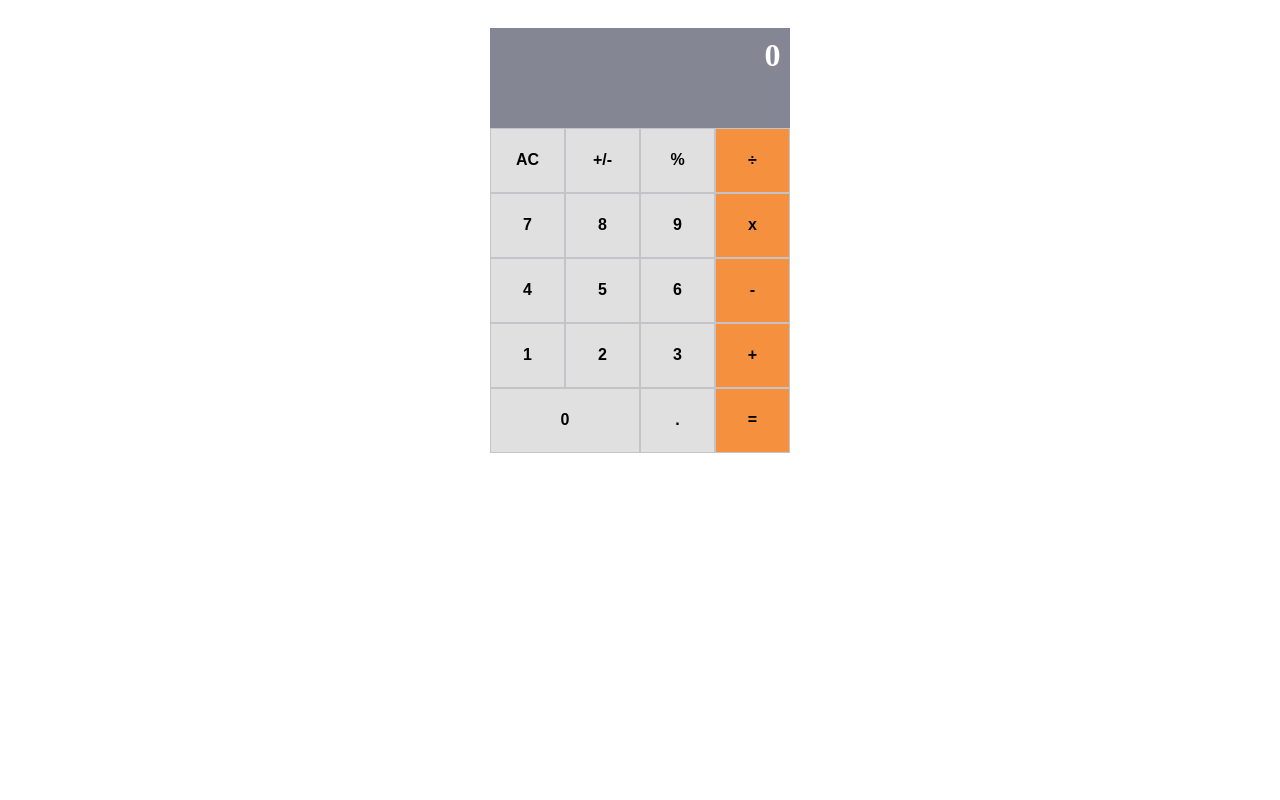
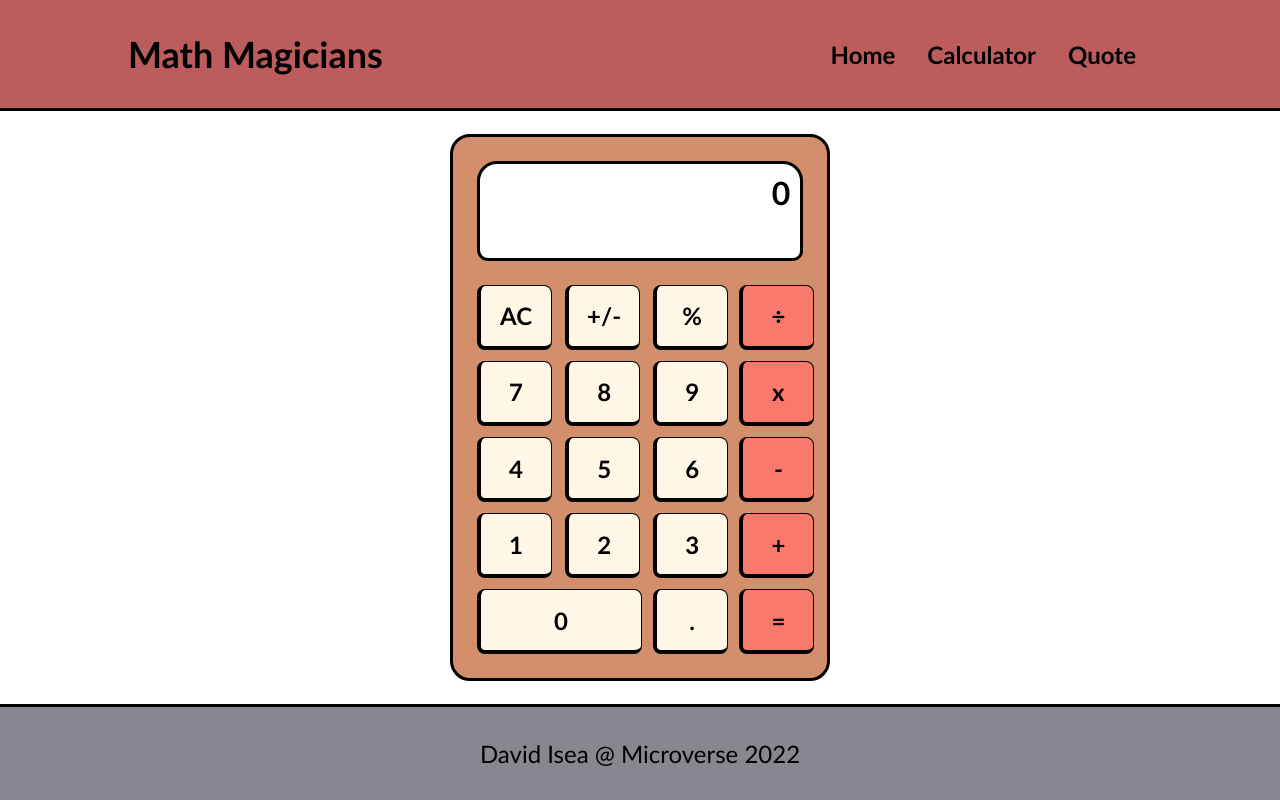
Before and after one commit to AlucardSanin/math_magicians, a React (Create React App) app: page /calculator in a window 1280 px wide. Built offline with nearby package versions, Linux system fonts and the light colour scheme.

Commit message:
Add Routes, Links & Style

```diff
--- a/package.json
+++ b/package.json
@@ -9,6 +9,7 @@
     "big.js": "^6.2.1",
     "react": "^18.2.0",
     "react-dom": "^18.2.0",
+    "react-router-dom": "^6.4.3",
     "react-scripts": "5.0.1",
     "web-vitals": "^2.1.4"
   },
--- a/public/index.html
+++ b/public/index.html
@@ -24,7 +24,7 @@
       work correctly both with client-side routing and a non-root public URL.
       Learn how to configure a non-root public URL by running `npm run build`.
     -->
-    <title>React App</title>
+    <title>Math Magicians</title>
   </head>
   <body>
     <noscript>You need to enable JavaScript to run this app.</noscript>
--- a/src/App.js
+++ b/src/App.js
@@ -1,17 +1,20 @@
-/* eslint-disable react/prefer-stateless-function */
 import React from 'react';
-import Calculator from './components/Calculator';
+import { Outlet } from 'react-router-dom';
+import Navigation from './components/NavBar';
+import Footer from './components/Footer';
 
-class App extends React.Component {
-  render() {
+function App() {
   return (
     <div className="App">
+      <header>
+        <Navigation />
+      </header>
       <main id="main-section">
-          <Calculator />
+        <Outlet />
       </main>
+      <Footer />
     </div>
   );
 }
-}
 
 export default App;
--- /dev/null
+++ b/src/components/Footer.js
@@ -0,0 +1,11 @@
+import React from 'react';
+
+function Footer() {
+  return (
+    <footer id="footer">
+      <p>David Isea @ Microverse 2022</p>
+    </footer>
+  );
+}
+
+export default Footer;
--- /dev/null
+++ b/src/components/NavBar.js
@@ -0,0 +1,17 @@
+import React from 'react';
+import { NavLink } from 'react-router-dom';
+
+function Navigation() {
+  return (
+    <nav id="navbar">
+      <h1>Math Magicians</h1>
+      <div id="nav-links">
+        <NavLink to="/" className="link">Home</NavLink>
+        <NavLink to="/calculator" className="link">Calculator</NavLink>
+        <NavLink to="/quote" className="link">Quote</NavLink>
+      </div>
+    </nav>
+  );
+}
+
+export default Navigation;
--- /dev/null
+++ b/src/css/home.css
@@ -0,0 +1,13 @@
+#home {
+  display: flex;
+  flex-direction: column;
+  align-self: flex-start;
+  margin-top: 10rem;
+  gap: 1.5rem;
+  width: 70%;
+  font-size: 1rem;
+}
+
+#home h1 {
+  font-size: 3rem;
+}
--- /dev/null
+++ b/src/css/quote.css
@@ -0,0 +1,14 @@
+#quote {
+  display: flex;
+  flex-direction: column;
+  gap: 1.5rem;
+  width: 70%;
+  font-size: 2.5rem;
+  line-height: 60px;
+  text-align: center;
+  font-style: italic;
+}
+
+#quote span {
+  font-weight: bolder;
+}
--- a/src/index.css
+++ b/src/index.css
@@ -6,6 +6,7 @@
 
 body {
   height: 100vh;
+  font-family: 'Gill Sans', 'Gill Sans MT', Calibri, 'Trebuchet MS', sans-serif;
 }
 
 #root {
@@ -19,51 +20,124 @@ body {
   justify-content: space-between;
 }
 
+header {
+  display: flex;
+  justify-content: center;
+  width: 100%;
+  padding: 2rem 0;
+  background-color: #bd5c5c;
+  font-size: 1.5rem;
+  font-weight: bolder;
+  border-bottom: 3px solid #000;
+}
+
+#navbar {
+  width: 100%;
+  max-width: 80%;
+  display: flex;
+  justify-content: space-between;
+}
+
+#nav-links {
+  display: flex;
+  justify-content: center;
+  align-items: center;
+}
+
+#nav-links a {
+  display: flex;
+  flex-direction: column;
+  padding: 0 1rem;
+  text-decoration: none;
+  color: #000;
+  font-weight: 600;
+}
+
+#nav-links a:hover {
+  color: #d9d3e1;
+}
+
+#nav-links a:hover::after {
+  content: "";
+  align-self: center;
+  width: 20px;
+  height: 5px;
+  background-color: #fff;
+}
+
 #main-section {
   display: flex;
   justify-content: center;
   align-items: center;
-  height: 60%;
+  height: 100%;
+  background-size: cover;
+  background-position: center;
+  background-repeat: no-repeat;
 }
 
 #calculator {
   height: 100%;
   max-width: 380px;
-  background: #eee;
+  background: #d38e6c;
+  border: 3px solid #000;
+  padding: 1.5rem;
+  border-radius: 20px;
 }
 
 #calc-display {
-  background-color: #858693;
-  color: white;
+  background-color: #fff;
+  color: #000;
   font-size: 2em;
-  border: 0;
   padding: 0.3em;
   text-align: right;
   width: 100%;
   height: 100px;
   font-weight: 600;
+  margin-bottom: 1.5rem;
+  border: 3px solid #000;
+  border-radius: 20px 20px 10px 11px;
 }
 
 #calculator-buttons {
   display: grid;
   grid-template-columns: repeat(4, 1fr);
+  gap: 0.7rem;
   border: 0;
 }
 
 .btn {
-  font-size: 1rem;
+  font-size: 1.5rem;
   height: 65px;
   width: 75px;
-  border: 1px solid #c3c4ca;
+  border-left: 4px solid #000;
+  border-bottom: 4px solid #000;
+  border-right: 1px solid #000;
+  border-top: 1px solid #000;
   font-weight: 600;
-  background-color: #e0e0e0;
+  font-family: inherit;
+  background-color: #fff6e5;
+  color: #000;
+  border-radius: 8px;
 }
 
 .span-2 {
   grid-column: span 2;
-  width: 150px;
+  width: 165px;
+}
+
+.green {
+  background-color: #bbef6f;
 }
 
 .orange {
-  background-color: #f5913e;
+  background-color: #fa796d;
 }
+
+#footer {
+  display: flex;
+  justify-content: center;
+  padding: 2rem;
+  font-size: 1.5rem;
+  background-color: #8a868f;
+  border-top: 3px solid #000;
+}
--- a/src/index.js
+++ b/src/index.js
@@ -1,11 +1,23 @@
 import React from 'react';
 import ReactDOM from 'react-dom/client';
+import { BrowserRouter as Router, Routes, Route } from 'react-router-dom';
 import './index.css';
 import App from './App';
+import Home from './pages/Home';
+import Calculator from './components/Calculator';
+import Quote from './pages/Quote';
 
 const root = ReactDOM.createRoot(document.getElementById('root'));
 root.render(
   <React.StrictMode>
-    <App />
+    <Router>
+      <Routes>
+        <Route path="/" element={<App />}>
+          <Route path="/" element={<Home />} />
+          <Route path="/calculator" element={<Calculator />} />
+          <Route path="/quote" element={<Quote />} />
+        </Route>
+      </Routes>
+    </Router>
   </React.StrictMode>,
 );
--- /dev/null
+++ b/src/pages/Home.js
@@ -0,0 +1,15 @@
+/* eslint-disable */
+import React from 'react';
+import '../css/home.css'
+
+
+const Home = () => (
+  <section id="home">
+    <h1>Welcome to our page!</h1>
+    <p>Lorem ipsum dolor sit amet, consectetur adipiscing elit. Suspendisse in ligula tortor. Aliquam fermentum enim ac turpis congue, sed accumsan lorem mollis. Pellentesque ultricies, sapien at porta tincidunt, erat turpis posuere ante, nec viverra tellus dolor nec velit. Aenean fringilla luctus purus, et interdum est rhoncus nec. Suspendisse eu dui a turpis dignissim aliquet. Aenean viverra ultrices lacinia. Fusce tristique nulla lectus, non bibendum risus commodo eget. Aliquam aliquam ipsum eget nisi lobortis porta. Donec ornare tortor elementum ex blandit pharetra.</p>
+    <p>
+      Vestibulum scelerisque tellus in lorem interdum, ac euismod enim bibendum. Aenean finibus odio vel sollicitudin aliquet. Pellentesque habitant morbi tristique senectus et netus et malesuada fames ac turpis egestas. Duis sodales pharetra vulputate. Lorem ipsum dolor sit amet, consectetur adipiscing elit.
+    </p>
+  </section>
+);
+export default Home;
--- /dev/null
+++ b/src/pages/Quote.js
@@ -0,0 +1,12 @@
+import React from 'react';
+import '../css/quote.css';
+
+const Quote = () => (
+  <section id="quote">
+    <p>
+      &quot;Pure mathematics is, in its way, the poetry of logical ideas.&quot;
+    </p>
+    <span>Albert Einstein</span>
+  </section>
+);
+export default Quote;
```
Also changed, not shown: src/components/Calculator.js (+58 -20 lines), 1 other file (tests, documents, lock files or other folders). Lines whose indentation alone changed are shown as unchanged.
